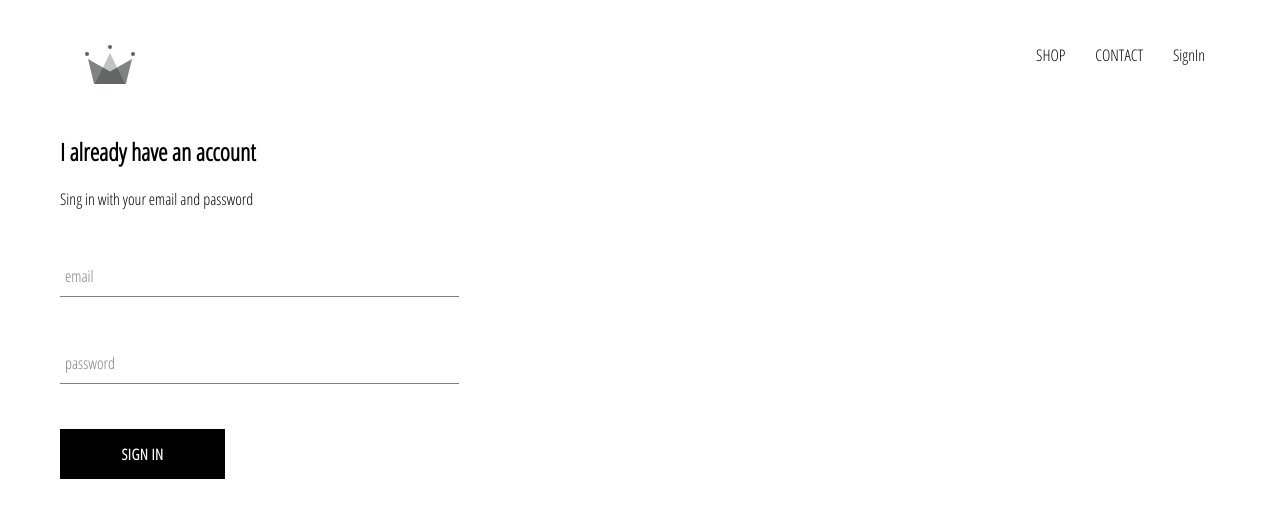
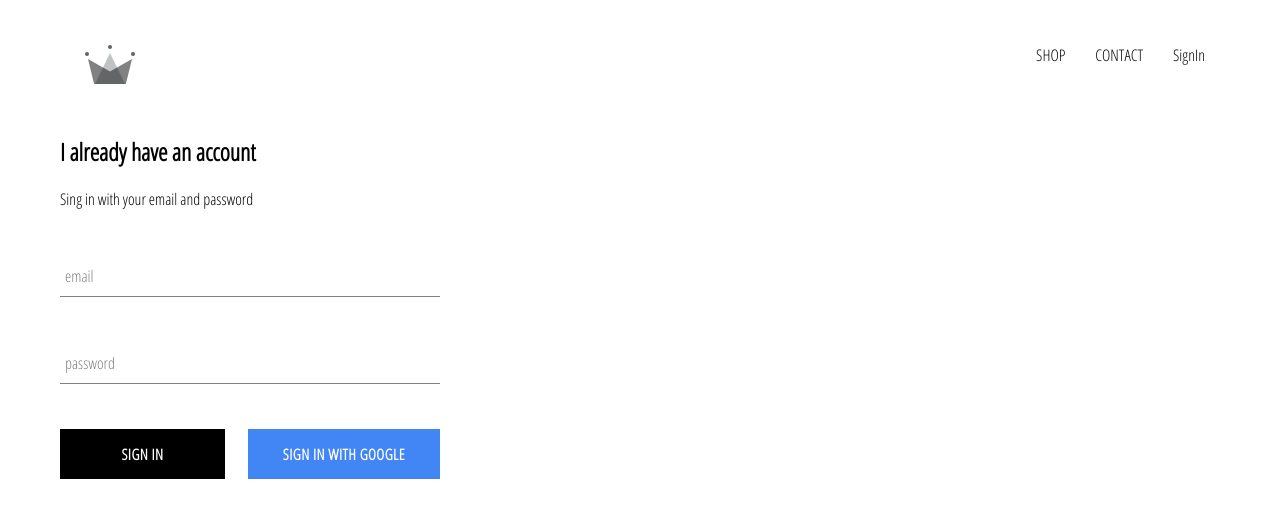
Before and after one commit to NikolaReactiveDev/crwn-clothing, a React (Create React App) app: page /signin in a window 1280 px wide. Shown: the top 518 px of the page. Built offline with nearby package versions, Linux system fonts and the light colour scheme; no server answers.

Commit message:
integrated firebase and sign-in with GoogleOAuth functionality

```diff
--- a/package.json
+++ b/package.json
@@ -6,6 +6,7 @@
     "@testing-library/jest-dom": "^4.2.4",
     "@testing-library/react": "^9.4.1",
     "@testing-library/user-event": "^7.2.1",
+    "firebase": "^7.9.3",
     "node-sass": "^4.13.1",
     "react": "^16.13.0",
     "react-dom": "^16.13.0",
--- a/src/App.css
+++ b/src/App.css
@@ -7,3 +7,7 @@
     text-decoration: none;
     color: black;
 }
+
+* {
+    box-sizing: border-box;
+}
--- a/src/App.js
+++ b/src/App.js
@@ -1,4 +1,4 @@
-import React from 'react';
+import React, { Component } from 'react';
 import './App.css';
 import { Route, Switch} from 'react-router-dom';
 
@@ -7,12 +7,36 @@
 import SignInAndSignUpPage from './pages/sign-in-and-sign-up/sign-in-and-sign-up.component.jsx';
 import Header from './components/header/header.component.jsx';
 
+import { auth } from './firebase/firebase.utils.js';
 
 
-function App() {
+
+class App extends Component {
+    constructor(props){
+        super(props);
+
+        this.state = {
+            currentUser: null
+        }
+    }
+
+    unsubscribeFromAuth = null;
+
+    componentDidMount(){
+        this.unsubscribeFromAuth = auth.onAuthStateChanged(user => {
+            this.setState({ currentUser: user })
+            console.log(user)
+        })
+
+    }
+
+    componentWillUnmount(){
+        this.unsubscribeFromAuth();
+    }
+    render(){
       return (
         <div>
-        <Header />
+            <Header currentUser={this.state.currentUser}/>
             <Switch>
                 <Route exact path='/' component={HomePage}/>
                 <Route path='/shop' component={ShopPage}/>
@@ -21,5 +45,6 @@
         </div>
         );
     }
+}
 
 export default App;
--- a/src/components/custom-button/custom-button.component.jsx
+++ b/src/components/custom-button/custom-button.component.jsx
@@ -1,9 +1,9 @@
 import React from 'react';
 import './custom-button.styles.scss';
 
-const CustomButton = ({children, ...otherProps}) => {
+const CustomButton = ({children, isGoogleSignIn, ...otherProps}) => {
     return (
-        <button className="custom-button" {...otherProps}>
+        <button className={`${isGoogleSignIn ? 'google-sign-in' : ''} custom-button`} {...otherProps}>
             {children}
         </button>
     )
--- a/src/components/custom-button/custom-button.styles.scss
+++ b/src/components/custom-button/custom-button.styles.scss
@@ -19,4 +19,14 @@
     color: black;
     border: 1px solid black;
   }
+
+  &.google-sign-in{
+      background-color: #4285f4;
+      color:white;
+
+      &:hover {
+          background-color: #357ae8;
+          border: none;
+      }
+  }
 }
--- a/src/components/header/header.component.jsx
+++ b/src/components/header/header.component.jsx
@@ -1,9 +1,11 @@
 import React from 'react';
 import {Link} from 'react-router-dom';
 import './header.styles.scss';
-import {ReactComponent as Logo} from '../../assets/crown.svg.svg'
+import {ReactComponent as Logo} from '../../assets/crown.svg.svg';
 
-const Header = () => {
+import { auth } from '../../firebase/firebase.utils.js';
+
+const Header = ({ currentUser }) => {
     return (
         <div className="header">
             <Link className="logo-container" to='/'>
@@ -16,9 +18,14 @@
                 <Link to="/shop" className="option">
                     CONTACT
                 </Link>
-                <Link to="/signin" className="option">
+                {
+                    currentUser ?
+                    <div className="option" onClick={() => auth.signOut()}>SIGN OUT</div>
+                    :
+                    <Link to="/signin" className="option">
                     SignIn
-                </Link>
+                    </Link>
+                }
             </div>
         </div>
     )
--- a/src/components/header/header.styles.scss
+++ b/src/components/header/header.styles.scss
@@ -20,6 +20,7 @@
 
     .option {
       padding: 10px 15px;
+      cursor: pointer;
     }
   }
 }
--- a/src/components/sign-in/sign-in.component.jsx
+++ b/src/components/sign-in/sign-in.component.jsx
@@ -2,6 +2,8 @@
 import './sign-in.styles.scss';
 import FormInput from '../form-input/form-input.component.jsx';
 import CustomButton from '../custom-button/custom-button.component.jsx';
+
+import {signInWithGoogle} from '../../firebase/firebase.utils.js';
 
 class SignIn extends Component {
     constructor(props){
@@ -40,8 +42,10 @@
                    handleChange={this.handleChange}
                    label="password"
                    required/>
-
-            <CustomButton type="submit"  >Sign In </CustomButton>
+            <div className="buttons" >
+                <CustomButton type="submit"  >Sign In </CustomButton>
+                <CustomButton onClick={signInWithGoogle} isGoogleSignIn={true}  >Sign In With Google </CustomButton>
+            </div>
         </form>
       </div>
     );
--- a/src/components/sign-in/sign-in.styles.scss
+++ b/src/components/sign-in/sign-in.styles.scss
@@ -1,5 +1,5 @@
 .sign-in{
-    width: 30vw;
+    width: 380px;
     display: flex;
     flex-direction: column;
 
@@ -7,3 +7,8 @@
         margin: 10px 0;
     }
 }
+
+.buttons{
+    display: flex;
+    justify-content: space-between;
+}
--- /dev/null
+++ b/src/firebase/firebase.utils.js
@@ -0,0 +1,26 @@
+import firebase from 'firebase/app';
+import 'firebase/firestore';
+import 'firebase/auth';
+
+const config = {
+    apiKey: "AIzaSyCZtQBx79vBwLjAaavlTJNQAslEMOJNCV8",
+    authDomain: "crwn-clothing-db-cfa5a.firebaseapp.com",
+    databaseURL: "https://crwn-clothing-db-cfa5a.firebaseio.com",
+    projectId: "crwn-clothing-db-cfa5a",
+    storageBucket: "crwn-clothing-db-cfa5a.appspot.com",
+    messagingSenderId: "427754497546",
+    appId: "1:427754497546:web:3cfa89438b52011cba61f3"
+  };
+
+firebase.initializeApp(config);
+
+export const auth = firebase.auth();
+export const firestore = firebase.firestore();
+
+//Google OAuth setup
+const provider = new firebase.auth.GoogleAuthProvider();
+provider.setCustomParameters({ prompt: 'select_account'});
+export const signInWithGoogle = () => auth.signInWithPopup(provider);
+
+//in case I want whole library
+export default firebase;
```
Also changed, not shown: 1 other file (tests, documents, lock files or other folders). Lines whose indentation alone changed are shown as unchanged.
